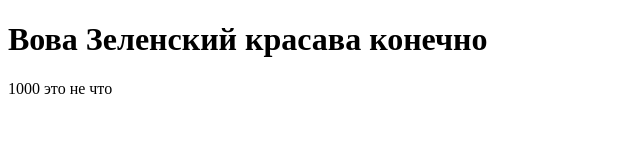
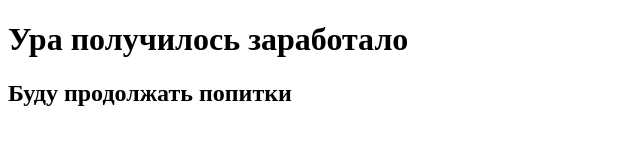
Before and after one commit to gerantiks/starts, a plain HTML site: page index.html in a window 1280 px wide. Shown: the whole page, without its empty margins (0-640 px from the left). Drawn offline with Linux system fonts and the light colour scheme.

Commit message:
final test

```diff
--- a/index.html
+++ b/index.html
@@ -7,7 +7,7 @@
     <title>Document</title>
 </head>
 <body>
-    <h1>Вова Зеленский красава конечно</h1>
-    1000 это не что
+    <h1>Ура получилось заработало</h1>
+    <h2>Буду продолжать попитки</h2>
 </body>
 </html>
```
